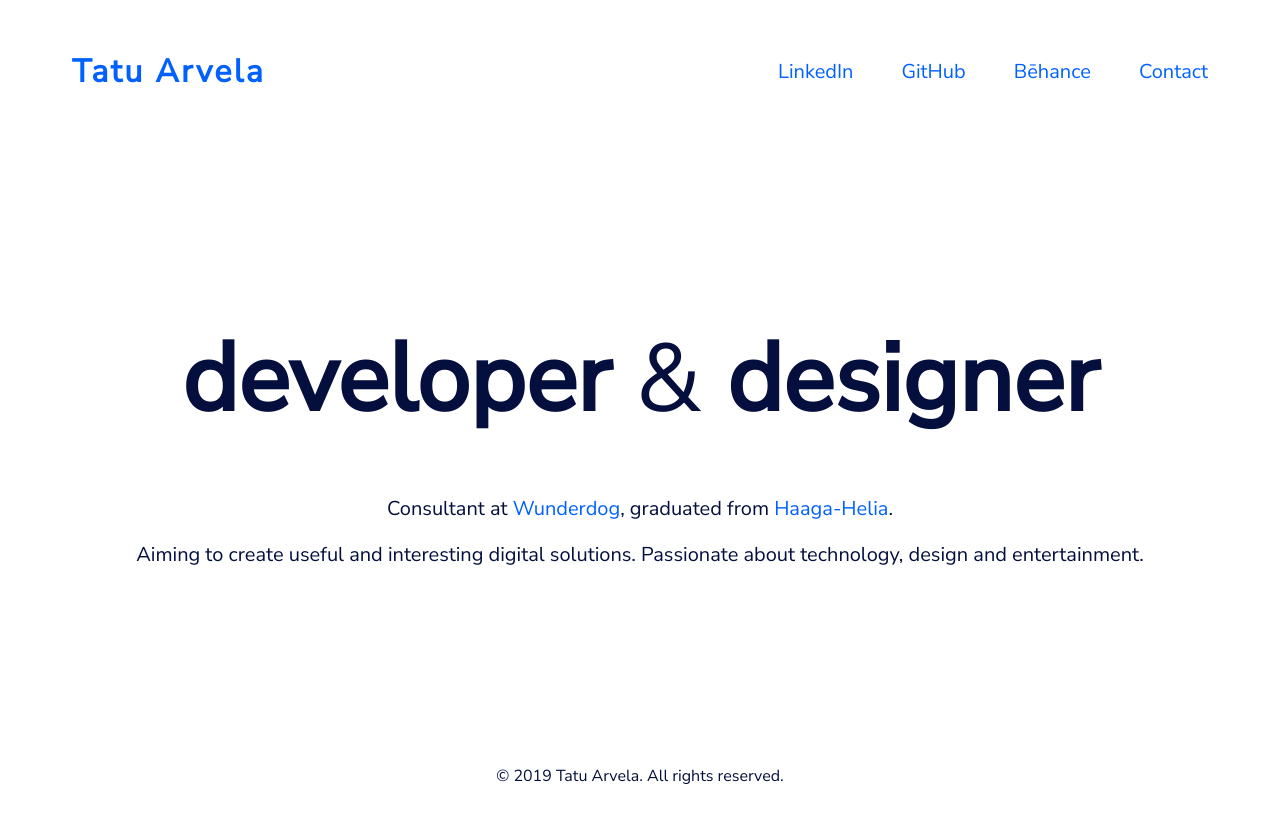
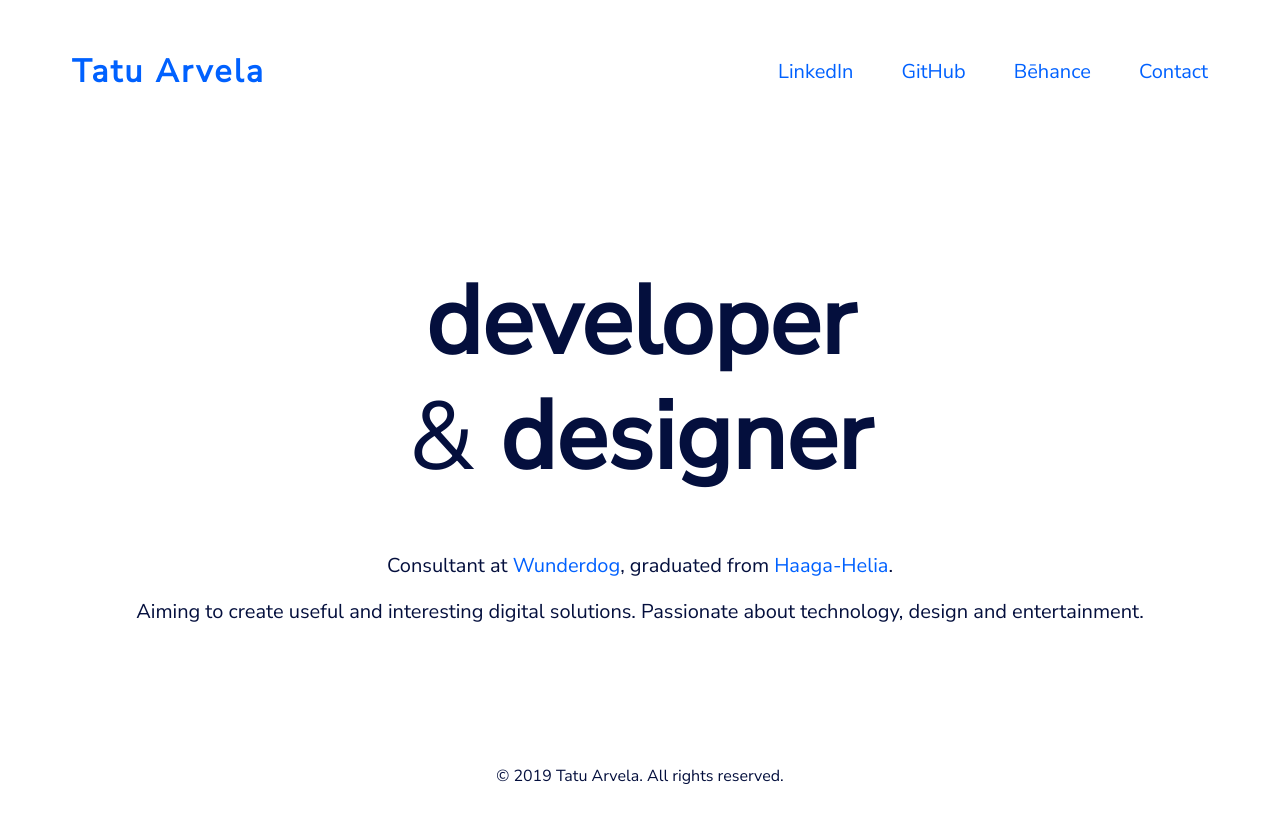
Before and after one commit to TatuArvela/tatuarvela.dev, a Jekyll site: the page built from index.md, in a window 1280 px wide. Shown: the top 823 px of the page. Built offline with Jekyll 4.4.1, drawn with Linux system fonts in a browser that asks for light colours.

Commit message:
Update index.html

```diff
--- a/_layouts/index.html
+++ b/_layouts/index.html
@@ -7,7 +7,7 @@
   <div class="page" id="menu">
     {% include header.html %}
     <div class="content-container anim-fade-in anim-delay-1">
-      <h1 class="title">developer <span class="title-ampersand">&</span> designer</h1>
+      <h1 class="title">developer<br><span class="title-ampersand">&</span> designer</h1>
       <div class="content">
         {{content}}
       </div>
```
